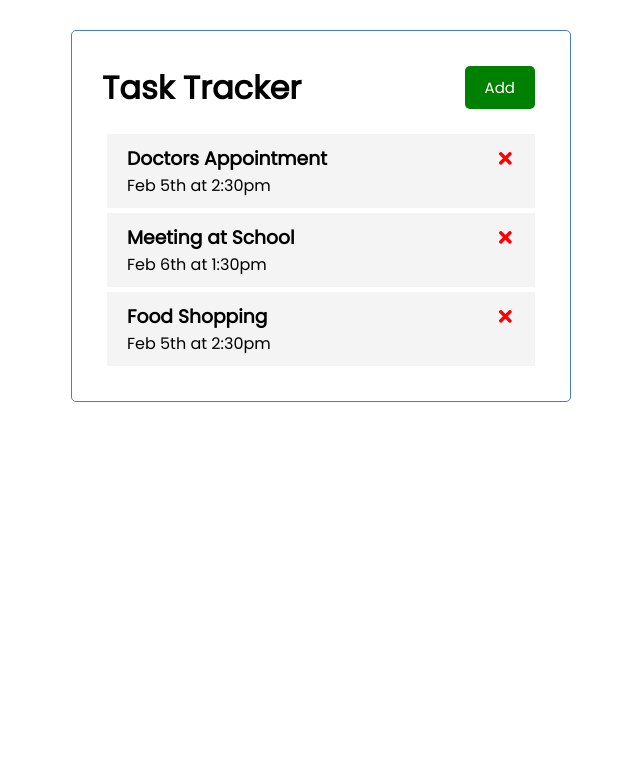
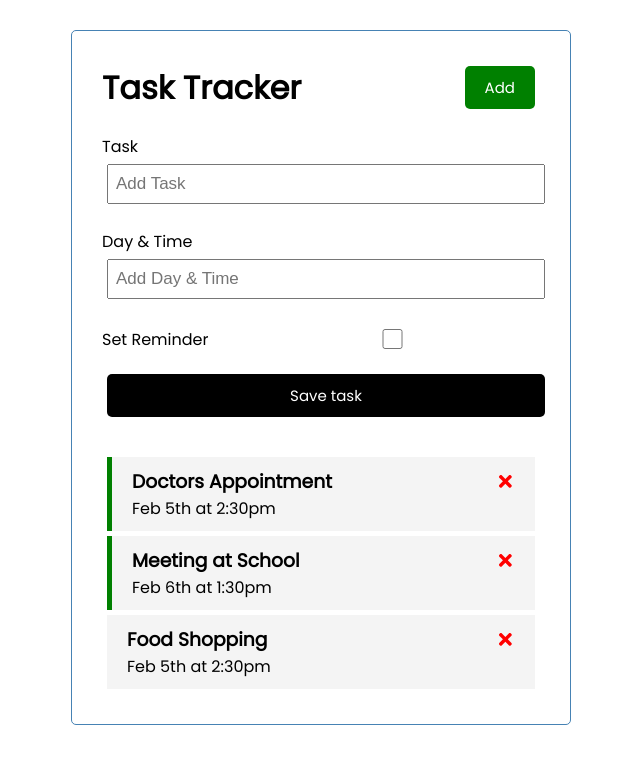
Before and after one commit to samueldobi/React-task-tracker, a React (Create React App) app: page / in a window 1280 px wide. Shown: the top 764 px of the page, without its empty margins (319-959 px from the left). Built offline with nearby package versions, Linux system fonts and the light colour scheme.

Commit message:
Added Styling

```diff
--- a/src/App.js
+++ b/src/App.js
@@ -1,6 +1,7 @@
 import { useState } from "react"
 import Header from "./components/Header";
 import Tasks from "./components/Tasks";
+import AddTask from "./components/AddTask";
 
 function App() {
   const [tasks, setTasks] = useState([
@@ -23,18 +24,28 @@
         reminder:false,
     }
 ])
+//Add Task
+const addTask = (task)=>{
+  console.log(task)
+}
 //Delete Task
 const deleteTask = (id) =>{
   setTasks(tasks.filter((task)=> task.id !==id))
 }
 //Toggle Reminder
-const toggleReminder = (id) =>{}
+const toggleReminder = (id) =>{
+  setTasks(tasks.map((task)=> task.id === id
+  ? {...task , reminder: !task.reminder} : task))
+}
+
   return (
     <div className="container">
       <Header />
+      <AddTask onAdd ={addTask}/>
       {tasks.length>0 ? ( <Tasks
       tasks = {tasks}
       onDelete = {deleteTask}
+      onToggle = {toggleReminder}
       />) :('No Tasks to show')}
     </div>
   );
--- /dev/null
+++ b/src/components/AddTask.js
@@ -0,0 +1,42 @@
+import { useState } from "react"
+const AddTask = (onAdd) => {
+    const [text , setText] = useState('')
+    const [day , setDay] = useState('')
+    const [reminder , setReminder] = useState(false)
+
+    const onSubmit = (e) =>{
+      e.preventDefault()
+
+      if(!text){
+        alert('Please add task')
+        return
+      }
+      onAdd (text , day , reminder)
+
+      setText('')
+      setDay('')
+      setReminder(false)
+    }
+  return (
+    <form className="add-form" onSubmit= {onSubmit}>
+      <div className="form-control">
+        <label >Task</label>
+        <input type="text" placeholder="Add Task"
+        value={text} onChange = {(e) => setText(e.target.value)}/>
+      </div>
+      <div className="form-control">
+        <label >Day & Time</label>
+        <input type="text" placeholder="Add Day & Time"
+         value={day} onChange = {(e) => setDay(e.target.value)}/>
+      </div>
+      <div className="form-control form-control-check">
+        <label > Set Reminder</label>
+        <input type="checkbox"  checked={reminder} value={reminder}
+        onChange = {(e) => setReminder(e.currentTarget.checked)}/>
+      </div>
+      <input type="submit" value="Save task" className="btn btn-block" />
+    </form>
+  )
+}
+
+export default AddTask
--- a/src/components/Task.js
+++ b/src/components/Task.js
@@ -1,7 +1,7 @@
 import {FaTimes} from 'react-icons/fa'
-const Task = ({task , onDelete}) => {
+const Task = ({task , onDelete , onToggle}) => {
   return (
-    <div className=" task">
+    <div className={`task ${task.reminder ? 'reminder' :''}`} onDoubleClick={()=> onToggle(task.id)}>
       <h3>{task.text} <FaTimes
       style={{color:'red', cursor:'pointer'}}
       onClick ={() =>onDelete(task.id)}/>
--- a/src/components/Tasks.js
+++ b/src/components/Tasks.js
@@ -1,10 +1,13 @@
 import Task from "./Task"
-const Tasks = ({ tasks , onDelete}) => {
+const Tasks = ({ tasks , onDelete, onToggle}) => {
 
   return (
     <>
       {tasks.map((task)=> (
-      <Task key = {task.id} task = {task} onDelete = {onDelete}/>
+      <Task key = {task.id}
+      task = {task}
+      onDelete = {onDelete}
+      onToggle = {onToggle}/>
       ))}
     </>
   )
```
